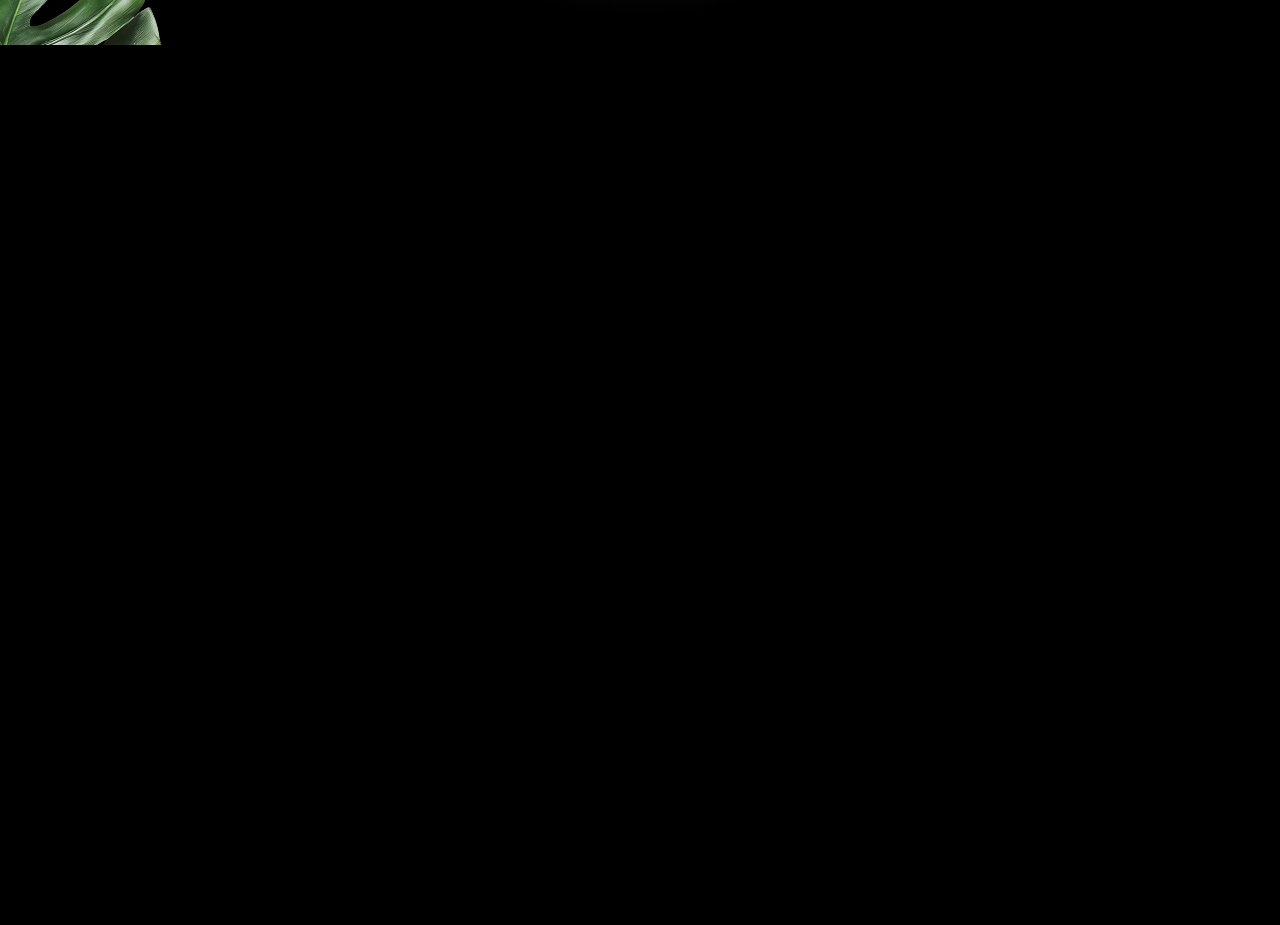
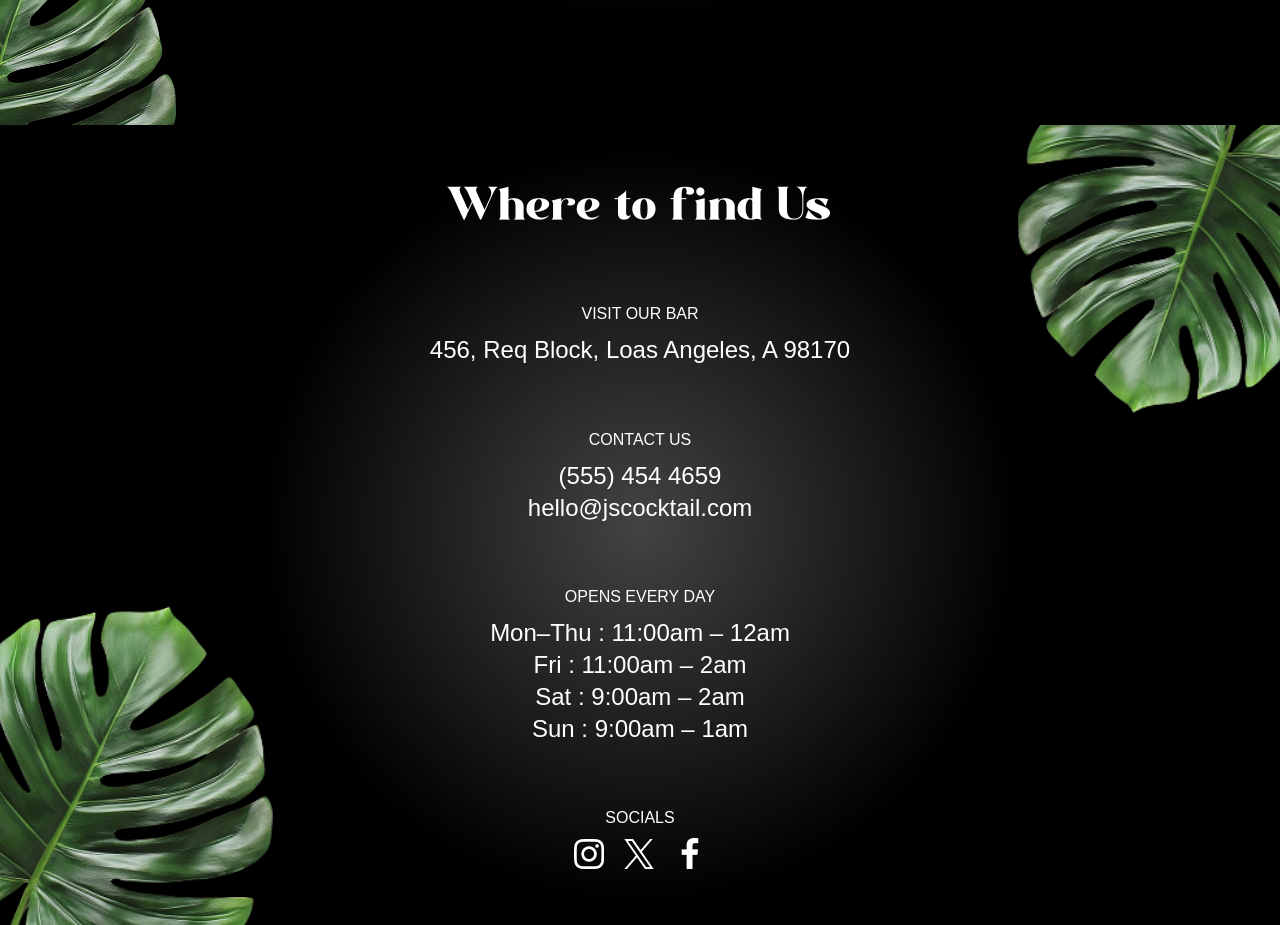
Before and after one commit to sofi161/gsapmocktail, a React (Vite) app: page / in a window 1280 px wide. Shown: the part 4540-5465 px from the top of the page. Before the commit the page ends 4585 px from the top, so only its background shows below. Built offline with nearby package versions, Linux system fonts and the light colour scheme; a web font is replaced by a local one.

Commit message:
contact/footer section done

```diff
--- a/constants/index.js
+++ b/constants/index.js
@@ -8,7 +8,7 @@
     title: "About Us",
   },
   {
-	id: "work",
+    id: "art",
     title: "The Art",
   },
   {
--- a/src/App.jsx
+++ b/src/App.jsx
@@ -7,6 +7,7 @@
 import About from "./components/About";
 import Art from "./components/Art";
 import Menu from "./assets/Menu";
+import Footer from "./components/Footer";
 
 gsap.registerPlugin(ScrollTrigger, SplitText);
 
@@ -19,6 +20,7 @@
       <About />
       <Art />
       <Menu />
+      <Footer />
     </main>
   );
 };
--- /dev/null
+++ b/src/components/Footer.jsx
@@ -0,0 +1,98 @@
+import React from "react";
+import { openingHours, socials } from "../../constants";
+import { useGSAP } from "@gsap/react";
+import gsap from "gsap";
+import { SplitText } from "gsap/all";
+
+const Footer = () => {
+  useGSAP(() => {
+    const titleSplit = SplitText.create("#contact h2", { type: "words" });
+
+    const timeline = gsap.timeline({
+      scrollTrigger: {
+        trigger: "#contact",
+        start: "top center",
+      },
+      ease: "power1.inOut",
+    });
+
+    timeline.from(titleSplit.words, {
+      opacity: 0,
+      yPercent: 100,
+      stagger: 0.02,
+    });
+    timeline
+      .from("#contact h3, #contact p", {
+        opacity: 0,
+        yPercent: 100,
+        stagger: 0.02,
+      })
+      .to("#f-right-leaf", {
+        scale: 1.3,
+        duration: 1,
+        ease: "power1.inOut",
+      })
+      .to("#f-left-leaf", {
+        scale: 1.2,
+        duration: 1,
+        ease: "power1.inOut",
+      });
+  });
+  return (
+    <footer id="contact">
+      <img
+        src="/images/footer-right-leaf.png"
+        alt="right-leaf"
+        id="f-right-leaf"
+      />
+      <img
+        src="/images/footer-left-leaf.png"
+        alt="left-leaf"
+        id="f-left-leaf"
+      />
+
+      <div className="content">
+        <h2>Where to find Us</h2>
+
+        <div>
+          <h3>Visit Our Bar</h3>
+          <p>456, Req Block, Loas Angeles, A 98170</p>
+        </div>
+
+        <div>
+          <h3>Contact Us</h3>
+          <p>(555) 454 4659</p>
+          <p>hello@jscocktail.com</p>
+        </div>
+
+        <div>
+          <h3>Opens Every Day</h3>
+          {openingHours.map((time) => (
+            <p key={time.day}>
+              {time.day} : {time.time}
+            </p>
+          ))}
+        </div>
+
+        <div>
+          <h3>Socials</h3>
+          <div className="flex-center gap-5">
+            {socials.map((social) => (
+              <a
+                key={social.name}
+                href={social.url}
+                target="_blank"
+                rel="noopener reference"
+                aria-label={social.name}
+              >
+                <img src={social.icon} />
+              </a>
+            ))}
+          </div>
+        </div>
+      </div>
+    </footer>
+  );
+};
+
+export default Footer;
```
Lines whose indentation alone changed are shown as unchanged.
